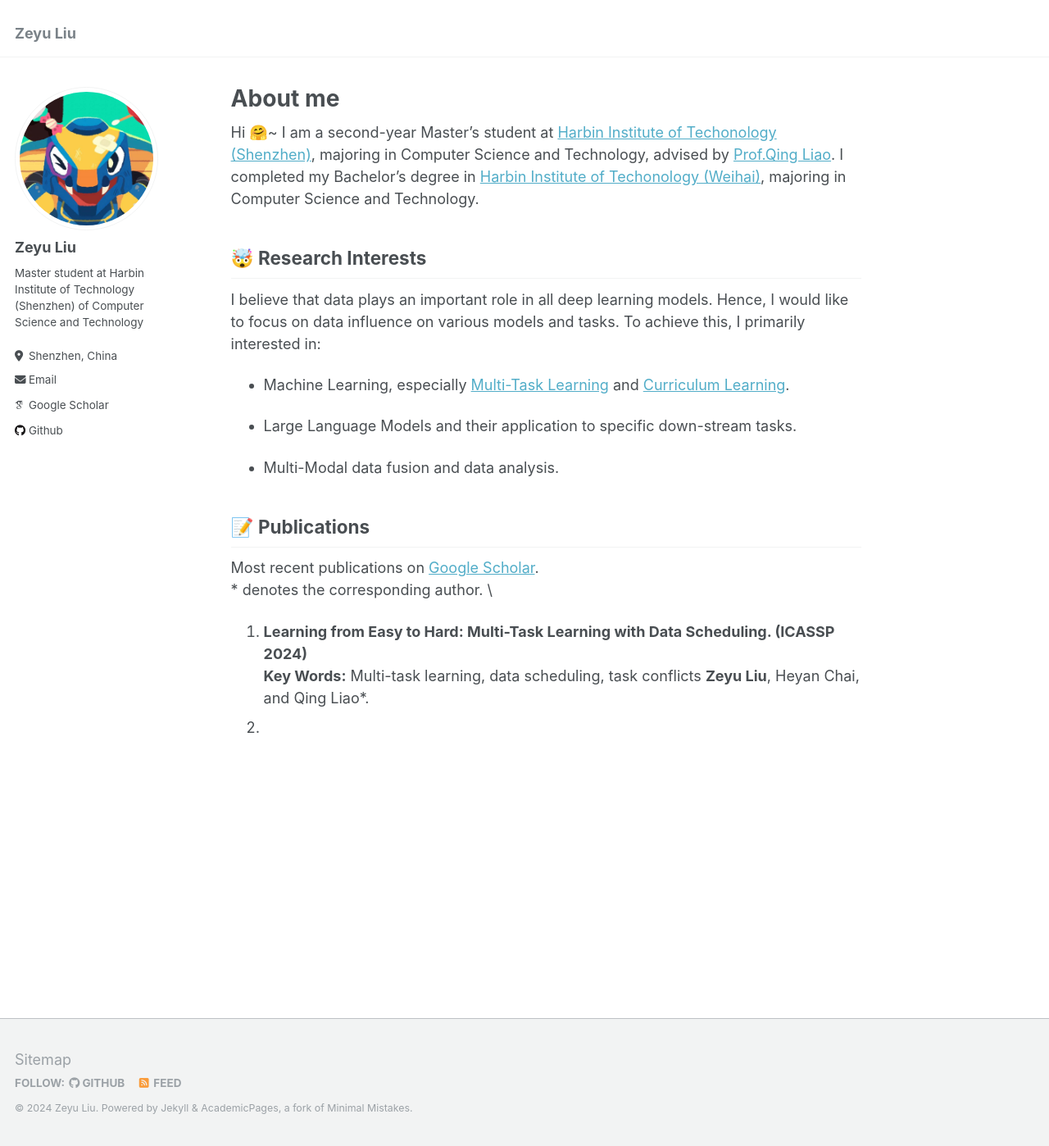
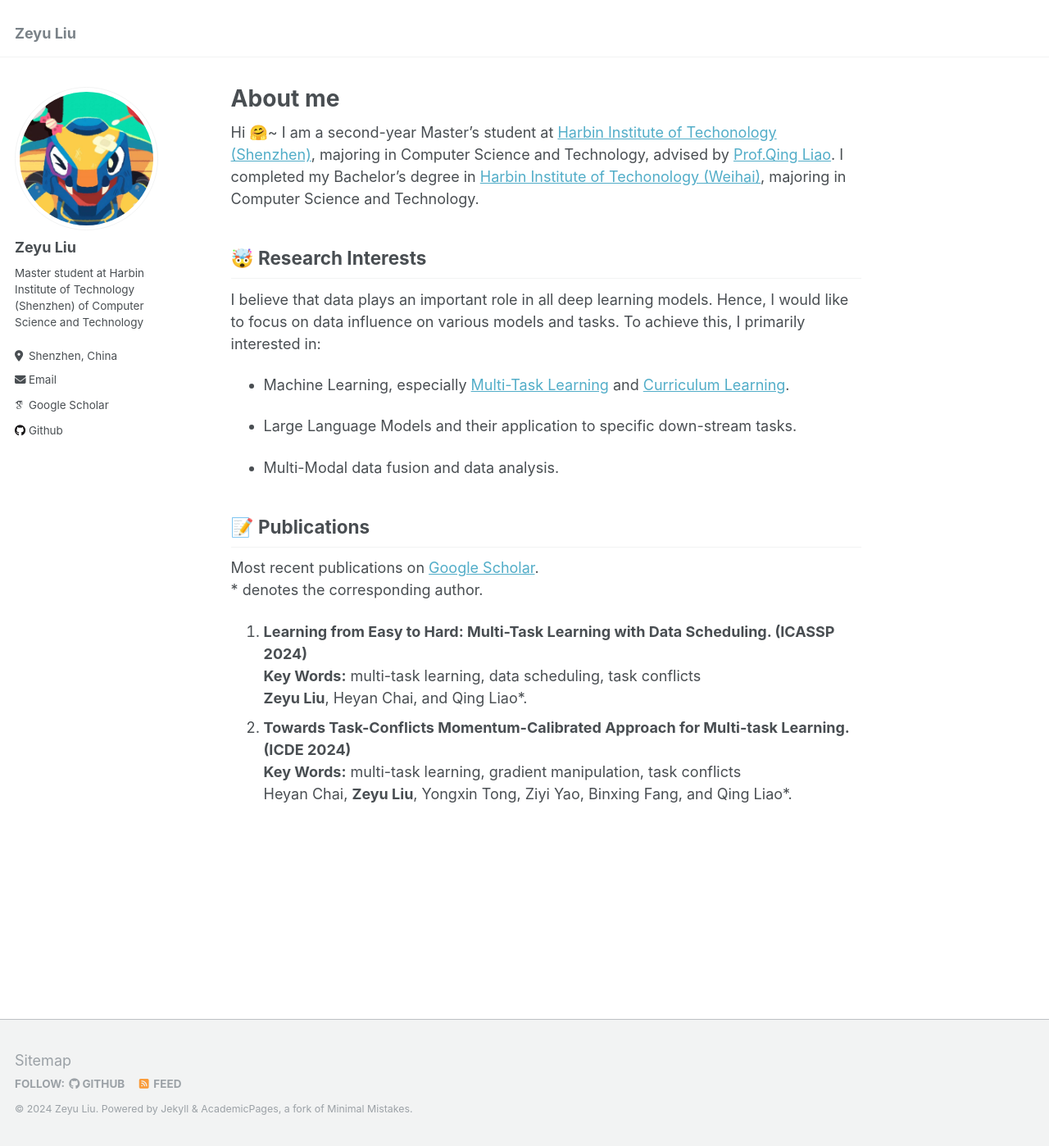
Before and after one commit to ZeyuLiu0706/zeyuliu0706.github.io, a Jekyll site: the page built from _pages/about.md, in a window 1280 px wide and 1398 px high. Shown: the whole window at 82% size. Built offline with Jekyll 4.4.1, drawn with Linux system fonts in a browser that asks for light colours; some web fonts are replaced.

Commit message:
Update about.md

```diff
--- a/_pages/about.md
+++ b/_pages/about.md
@@ -19,12 +19,16 @@
 - Multi-Modal data fusion and data analysis.
 
 ## 📝 Publications
-Most recent publications on [Google Scholar](https://scholar.google.com/citations?user=wt2iQjYAAAAJ). \\
-\* denotes the corresponding author. \\
-1. **Learning from Easy to Hard: Multi-Task Learning with Data Scheduling. (ICASSP 2024)** \\
-   **Key Words:** Multi-task learning, data scheduling, task conflicts
+Most recent publications on [Google Scholar](https://scholar.google.com/citations?user=wt2iQjYAAAAJ). \
+\* denotes the corresponding author.
+1. **Learning from Easy to Hard: Multi-Task Learning with Data Scheduling. (ICASSP 2024)** \
+   **Key Words:** multi-task learning, data scheduling, task conflicts \
    **Zeyu Liu**, Heyan Chai, and Qing Liao*.
-3.
+2. **Towards Task-Conflicts Momentum-Calibrated Approach for Multi-task Learning. (ICDE 2024)** \
+   **Key Words:** multi-task learning, gradient manipulation, task conflicts \
+   Heyan Chai, **Zeyu Liu**, Yongxin Tong, Ziyi Yao, Binxing Fang, and Qing Liao*.
+
+
 
 <!--
 This is the front page of a website that is powered by the [Academic Pages template](https://github.com/academicpages/academicpages.github.io) and hosted on GitHub pages. [GitHub pages](https://pages.github.com) is a free service in which websites are built and hosted from code and data stored in a GitHub repository, automatically updating when a new commit is made to the respository. This template was forked from the [Minimal Mistakes Jekyll Theme](https://mmistakes.github.io/minimal-mistakes/) created by Michael Rose, and then extended to support the kinds of content that academics have: publications, talks, teaching, a portfolio, blog posts, and a dynamically-generated CV. You can fork [this repository](https://github.com/academicpages/academicpages.github.io) right now, modify the configuration and markdown files, add your own PDFs and other content, and have your own site for free, with no ads! An older version of this template powers my own personal website at [stuartgeiger.com](http://stuartgeiger.com), which uses [this Github repository](https://github.com/staeiou/staeiou.github.io).
```
